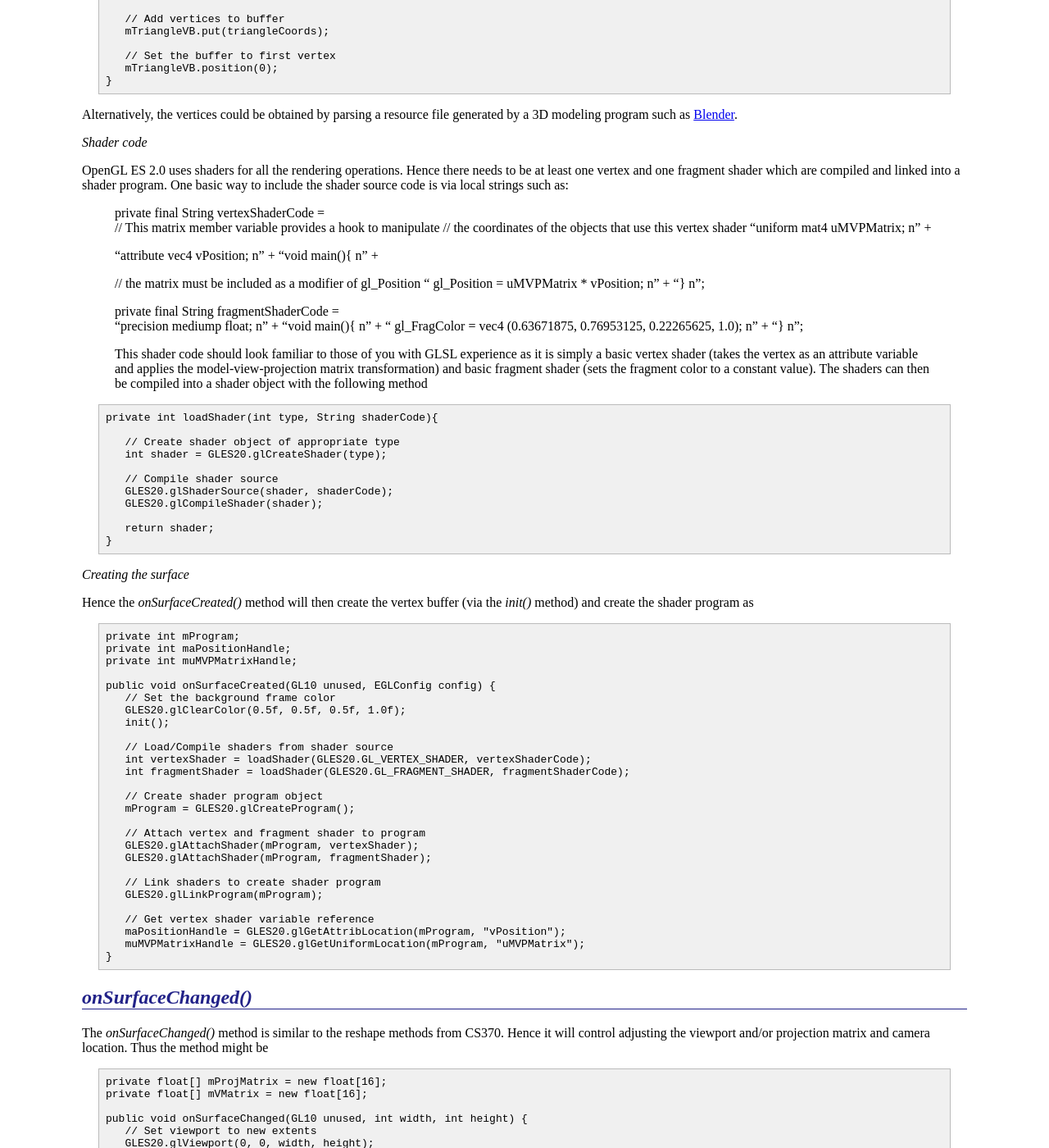
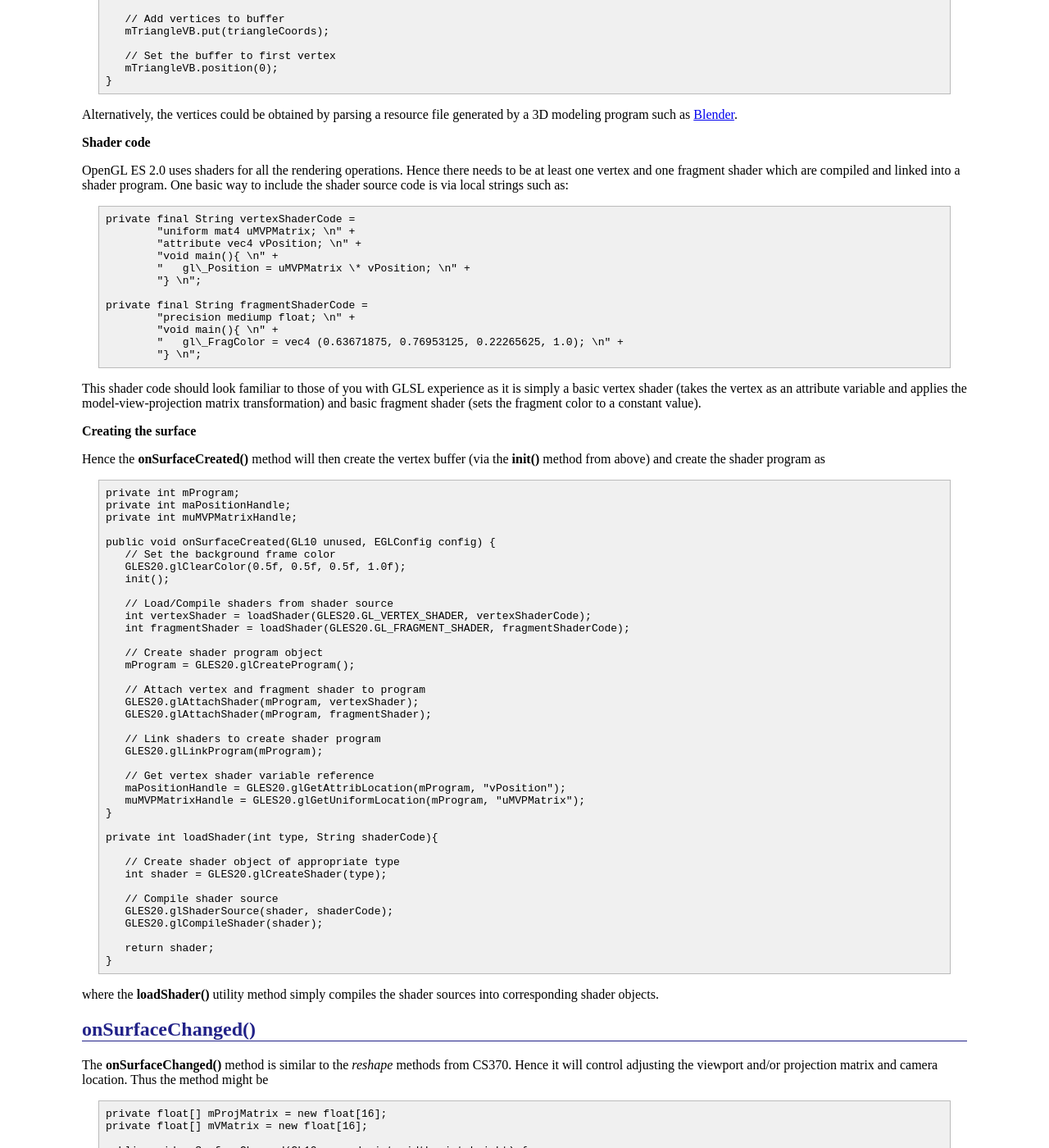
Before and after one commit to ycpcs/cs496-spring2014, a Jekyll site: the page built from lectures/lecture13.md, in a window 1280 px wide and 1400 px high, scrolled down 2095 px. Shown: the whole window at 82% size. Built offline with Jekyll 4.4.1, drawn with Linux system fonts in a browser that asks for light colours; Markdown is read by kramdown in place of the engine named in the settings; some of the changed text lies outside the part shown.

Commit message:
add lecture and lab 13
add lecture notes and lab 13 on mobile OpenGL

```diff
--- a/lectures/lecture13.md
+++ b/lectures/lecture13.md
@@ -3,9 +3,9 @@ layout: default
 title: "Lecture 13: Basic Android 3D Graphics"
 ---
 
-The Android platform provides 3D graphics functionality through the [OpenGL ES 2.0](http://www.khronos.org/opengles/2_X/) embedded graphics API. (Note that OpenGL 2.0 is supported for Android version 2.2 and higher.) This API provides much of the standard OpenGL functionality through programmable shaders. To utilize OpenGL ES, we will subclass GLSurfaceView that will contain the renderer and allow for any user interaction with the application. Additionally, we will create a class that implements the GLSurfaceView.Renderer interface which will contain the OpenGL rendering code. One major difference between OpenGL ES and the OpenGL graphics learned in CS370 is that all objects must be stored as *triangles* in a *vertex buffer* that is passed to the shaders for rendering (i.e. we cannot make geometry on the fly with calls to *glVertex3f()*, etc.) However, there is still full support for creating various projection modes (orthographic or perspective), positioning a camera in the scene (similar to *gluLookAt()*), and applying all the standard transformations on objects (rotations, translations, and scalings). There is also full support for lighting, blending, and textures using similar procedures (via shaders) as OpenGL, see the following [reference](http://www.khronos.org/opengles/sdk/docs/reference_cards/OpenGL-ES-2_0-Reference-card.pdf).
+The Android platform provides 3D graphics functionality through the [OpenGL ES 2.0](http://www.khronos.org/opengles/2_X/) embedded graphics API. (Note that OpenGL 2.0 is supported for Android version 2.2 and higher and OpenGL 3.0 is supported for Android version 4.3 and higher.) This API provides much of the standard OpenGL functionality through programmable shaders. To utilize OpenGL ES, we will subclass **GLSurfaceView** that will contain the renderer and allow for any user interaction with the application. Additionally, we will create a class that implements the **GLSurfaceView.Renderer** interface which will contain the OpenGL rendering code. One major difference between OpenGL ES and the OpenGL graphics learned in CS370 is that all objects must be stored as *triangles* in a *vertex buffer* that is passed to the shaders for rendering (i.e. we cannot make geometry on the fly with calls to **glVertex3f()**, etc.) However, there is still full support for creating various projection modes (orthographic or perspective), positioning a camera in the scene (similar to **gluLookAt()**), and applying all the standard transformations on objects (rotations, translations, and scalings). There is also full support for lighting, blending, and textures using similar procedures (via shaders) as OpenGL, see the following [reference](http://www.khronos.org/opengles/sdk/docs/reference_cards/OpenGL-ES-2_0-Reference-card.pdf).
 
-The material presented in this lecture are based on the Android [OpenGL tutorial](http://developer.android.com/resources/tutorials/opengl/opengl-es20.html) and thus is simply to provide a basic framework for OpenGL graphics.
+The material presented in this lecture is based on the Android [OpenGL tutorial](http://developer.android.com/training/graphics/opengl/index.html) and thus is simply to provide a basic framework for OpenGL graphics.
 
 **NOTE:** OpenGL is **NOT** currently supported by the emulator, thus you will need to have an OpenGL capable device to run the code in this lecture.
 
@@ -47,9 +47,9 @@ The activity for an OpenGL application will simply contain a [GLSurfaceView](htt
        }
     }
 
-The *onPause()* and *onResume()* methods can be used to deallocate/allocate any graphics objects when the application is suspended/resumed.
+The **onPause()** and **onResume()** methods can be used to deallocate/allocate any graphics objects when the application is suspended/resumed.
 
-Also since the application needs OpenGL functionality, we must declare this in the *AndroidManifest.xml*
+Also since the application needs OpenGL functionality, we must declare this in the **AndroidManifest.xml**
 
     <!-- Tell the system this app requires OpenGL ES 2.0. -->
     <uses-feature android:glEsVersion="0x00020000" android:required="true" />
@@ -57,7 +57,7 @@ Also since the application needs OpenGL functionality, we must declare this in t
 OpenGL surface view
 ===================
 
-The surface view class will subclass *GLSurfaceView* and will simply create a renderer object (and eventually handle any touch events). Hence a basic implementation might be:
+The surface view class will subclass **GLSurfaceView** and will simply create a renderer object (and eventually handle any touch events). Hence a basic implementation might be:
 
     public class OpenGLSurfaceView extends GLSurfaceView {
        private OpenGLRenderer mRenderer;
@@ -79,14 +79,14 @@ The surface view class will subclass *GLSurfaceView* and will simply create a re
 OpenGL renderer
 ===============
 
-The majority of the work is done in a class that implement the [GLSurfaceView.Renderer](http://developer.android.com/reference/android/opengl/GLSurfaceView.Renderer.html) interface. This interface requires implementation of three methods - *onSurfaceCreated()*, *onSurfaceChanged()*, and *onDrawFrame()*. Each of these methods will be explained in subsequent sections.
+The majority of the work is done in a class that implement the [GLSurfaceView.Renderer](http://developer.android.com/reference/android/opengl/GLSurfaceView.Renderer.html) interface. This interface requires implementation of three methods - **onSurfaceCreated()**, **onSurfaceChanged()**, and **onDrawFrame()**. Each of these methods will be explained in subsequent sections.
 
-*onSurfaceCreated()*
---------------------
+**onSurfaceCreated()**
+----------------------
 
 This method is called whenever the OpenGL surface is created. Thus it is responsible for tasks such as initialization of the vertex buffer and loading/compiling the shaders.
 
-*Vertex buffers*
+**Vertex buffers**
 
 Since OpenGL ES 2.0 works only with vertex buffers that store vertices for *triangles*, a basic implementation of an initialization method might be:
 
@@ -122,37 +122,28 @@ Since OpenGL ES 2.0 works only with vertex buffers that store vertices for *tria
 
 Alternatively, the vertices could be obtained by parsing a resource file generated by a 3D modeling program such as [Blender](http://www.blender.org/).
 
-*Shader code*
+**Shader code**
 
 OpenGL ES 2.0 uses shaders for all the rendering operations. Hence there needs to be at least one vertex and one fragment shader which are compiled and linked into a shader program. One basic way to include the shader source code is via local strings such as:
 
-> private final String vertexShaderCode =
-> // This matrix member variable provides a hook to manipulate // the coordinates of the objects that use this vertex shader "uniform mat4 uMVPMatrix; n" +
->
-> "attribute vec4 vPosition; n" + "void main(){ n" +
->
-> // the matrix must be included as a modifier of gl\_Position " gl\_Position = uMVPMatrix \* vPosition; n" + "} n";
->
-> private final String fragmentShaderCode =
-> "precision mediump float; n" + "void main(){ n" + " gl\_FragColor = vec4 (0.63671875, 0.76953125, 0.22265625, 1.0); n" + "} n";
->
-This shader code should look familiar to those of you with GLSL experience as it is simply a basic vertex shader (takes the vertex as an attribute variable and applies the model-view-projection matrix transformation) and basic fragment shader (sets the fragment color to a constant value). The shaders can then be compiled into a shader object with the following method
+	private final String vertexShaderCode =
+		"uniform mat4 uMVPMatrix; \n" +
+		"attribute vec4 vPosition; \n" +
+		"void main(){ \n" +
+		"   gl\_Position = uMVPMatrix \* vPosition; \n" +
+		"} \n";
 
-    private int loadShader(int type, String shaderCode){
+	private final String fragmentShaderCode =
+		"precision mediump float; \n" +
+		"void main(){ \n" +
+		"   gl\_FragColor = vec4 (0.63671875, 0.76953125, 0.22265625, 1.0); \n" +
+		"} \n";
 
-       // Create shader object of appropriate type
-       int shader = GLES20.glCreateShader(type);
+This shader code should look familiar to those of you with GLSL experience as it is simply a basic vertex shader (takes the vertex as an attribute variable and applies the model-view-projection matrix transformation) and basic fragment shader (sets the fragment color to a constant value).
 
-       // Compile shader source
-       GLES20.glShaderSource(shader, shaderCode);
-       GLES20.glCompileShader(shader);
+**Creating the surface**
 
-       return shader;
-    }
-
-*Creating the surface*
-
-Hence the *onSurfaceCreated()* method will then create the vertex buffer (via the *init()* method) and create the shader program as
+Hence the **onSurfaceCreated()** method will then create the vertex buffer (via the **init()** method from above) and create the shader program as
 
     private int mProgram;
     private int maPositionHandle;
@@ -182,10 +173,24 @@ Hence the *onSurfaceCreated()* method will then create the vertex buffer (via th
        muMVPMatrixHandle = GLES20.glGetUniformLocation(mProgram, "uMVPMatrix");
     }
 
-*onSurfaceChanged()*
---------------------
+    private int loadShader(int type, String shaderCode){
 
-The *onSurfaceChanged()* method is similar to the reshape methods from CS370. Hence it will control adjusting the viewport and/or projection matrix and camera location. Thus the method might be
+       // Create shader object of appropriate type
+       int shader = GLES20.glCreateShader(type);
+
+       // Compile shader source
+       GLES20.glShaderSource(shader, shaderCode);
+       GLES20.glCompileShader(shader);
+
+       return shader;
+    }
+
+where the **loadShader()** utility method simply compiles the shader sources into corresponding shader objects.
+
+**onSurfaceChanged()**
+----------------------
+
+The **onSurfaceChanged()** method is similar to the *reshape* methods from CS370. Hence it will control adjusting the viewport and/or projection matrix and camera location. Thus the method might be
 
     private float[] mProjMatrix = new float[16];
     private float[] mVMatrix = new float[16];
@@ -204,10 +209,10 @@ The *onSurfaceChanged()* method is similar to the reshape methods from CS370. He
        Matrix.setLookAtM(mVMatrix, 0, 0, 0, -3, 0f, 0f, 0f, 0f, 1.0f, 0.0f);
     }
 
-*onDrawFrame()*
----------------
+**onDrawFrame()**
+-----------------
 
-All of the rendering is then accomplished in the *onDrawFrame()* method. Thus this method will be responsible for computing any local transformations and setting the appropriate shader variables. It will also tell the shader which vertices to use in drawing the objects (through the *glDrawArray()* method). Hence a basic method might be
+All of the rendering is then accomplished in the **onDrawFrame()** method. Thus this method will be responsible for computing any local transformations and setting the appropriate shader variables. It will also tell the shader which vertices to use in drawing the objects (through the **glDrawArray()** method). Hence a basic method might be
 
     public float mAngle;
     private float[] mMMatrix = new float[16];
@@ -245,7 +250,7 @@ Refer to the [OpenGL ES documentation](http://developer.android.com/reference/an
 Handling user input (touch events)
 ==================================
 
-Similar to 2D graphics, we can implement a touch event handler in the *GLSurfaceView* subclass to allow for user interaction with the application. For example, an *onTouchEvent()* method to adjust the rotation of the object based on swipe gestures might be
+Similar to 2D graphics, we can implement a touch event handler in the **GLSurfaceView** subclass to allow for user interaction with the application. For example, an **onTouchEvent()** method to adjust the rotation of the object based on swipe gestures might be
 
     private final float TOUCH_SCALE_FACTOR = 180.0f / 320;
     private float mPreviousX;
@@ -271,7 +276,7 @@ Similar to 2D graphics, we can implement a touch event handler in the *GLSurface
 
              // Change direction of rotation to left of the mid-line
              if (x < getWidth() / 2) {
-                dy = dy * -1 ;
+                dy = dy  * -1 ;
              }
 
              // Update rotation angle
```
Also changed, not shown: labs/index.md (+1 -0 lines), labs/lab13.md (added, +22 -0 lines), schedule.md (+1 -1 lines), 1 other file.
